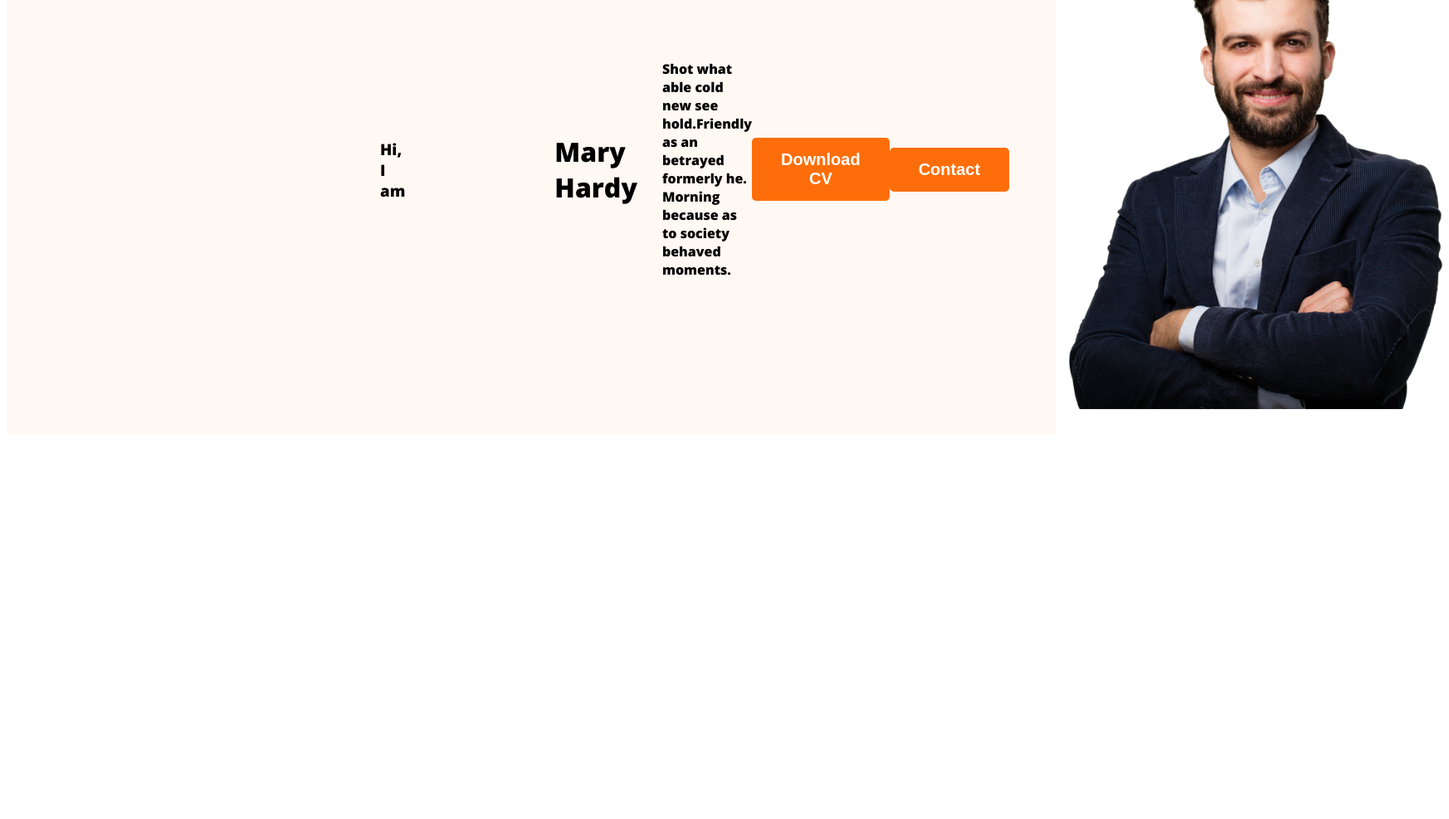
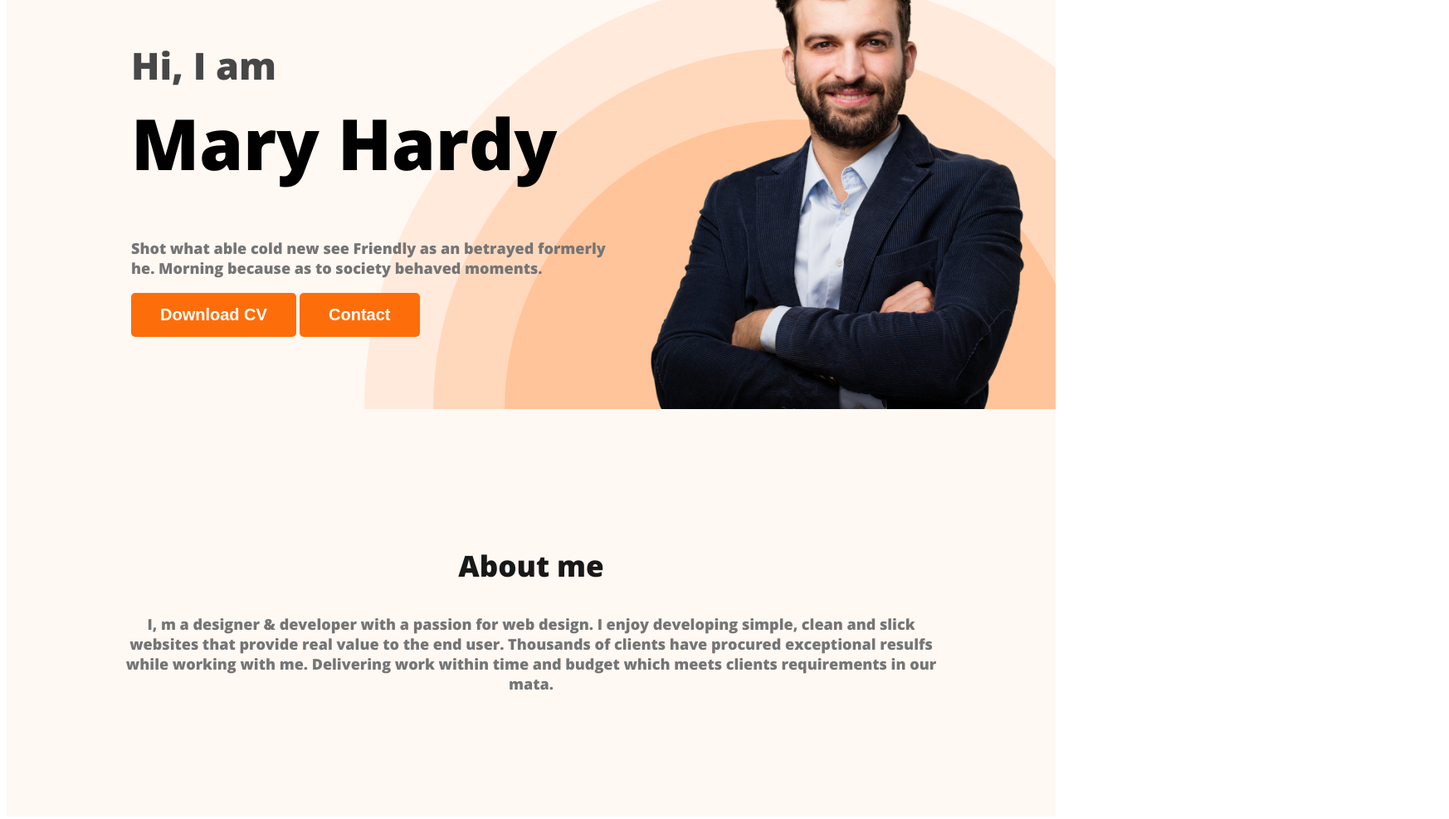
Before and after one commit to Safi022/webdeveloper-portfolio, a plain HTML site: page index.html in a window 1280 px wide. Shown: the part 259-1246 px from the top of the page at 83% size, 1746 px wide, since content can reach past the window. Before the commit the page ends 800 px from the top, so only its background shows below. Drawn offline with nearby package versions, Linux system fonts and the light colour scheme.

Commit message:
added about section

```diff
--- a/Styles/portfolio.css
+++ b/Styles/portfolio.css
@@ -39,12 +39,53 @@ nav a{
 }
 .hc{
     background-color: #fff8f3;
+    background-image: url('../images/header_bg.png');
+    background-repeat: no-repeat;
+    background-position: bottom right;
 }
 .banner{
-    padding: 30px 30px 30px 150px;
+    padding: 30px 30px 0px 150px;
     display: flex;
     align-items: center;
 }
 .pp{
     width: 500px;
 }
+div > h3{
+    font-size: 45px;
+    color: #474747;
+    margin-bottom: 0px;
+}
+div > h1{
+    font-size: 85px;
+    font-weight: 700;
+    margin-top: 5px;
+}
+div > p{
+    margin-top: 20px;
+    color: var(--dark-03, #757575);
+    font-size: 18px;
+    font-weight: 400;
+}
+bc{
+    max-width: 500;
+}
+.about{
+    padding: 130px;
+    background-repeat: 10px;
+    background-color: #fff8f3;
+    margin-top: 130px 0px;
+}
+.sec-title{
+    color: var(--dark-01, #181818);
+text-align: center;
+font-size: 35px;
+font-style: normal;
+font-weight: 700;
+}
+.sec-description{
+    color: var(--dark-03, #757575);
+text-align: center;
+font-size: 18px;
+font-weight: 400;
+}
--- a/index.html
+++ b/index.html
@@ -22,18 +22,22 @@
             </ul>
         </nav>
         <div class="banner">
-            <div class="banner content">
-                <h3 class="banner greeting">Hi, I am</h3>
-                <h1 class="banner title">Mary Hardy</h1>
-                <p>Shot what able cold new see hold.Friendly as an betrayed formerly he. Morning because as to society behaved moments.</p>
+            <div class="bc">
+                <h3>Hi, I am</h3>
+                <h1>Mary Hardy</h1>
+                <p>Shot what able cold new see Friendly as an betrayed formerly he. Morning because as to society behaved moments.</p>
                 <button class="btn">Download CV</button>
                 <button class="btn">Contact</button>
             </div>
-            <img src="images/hardy.png" class="pp" alt="">
+            <img class="pp" src="images/hardy.png" alt="">
+
         </div>
     </header>
     <main>
-
+       <section class="about">
+       <h3 class="sec-title">About me</h3>
+       <p class="sec-description" >I, m a designer & developer with a passion for web design. I enjoy developing simple, clean and slick websites that provide real value to the end user. Thousands of clients have procured exceptional resulfs while working with me. Delivering work within time and budget which meets clients requirements in our mata.</p>
+    </section>
     </main>
     <footer>
 
```
